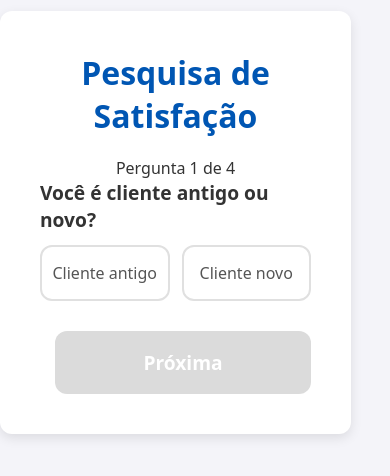
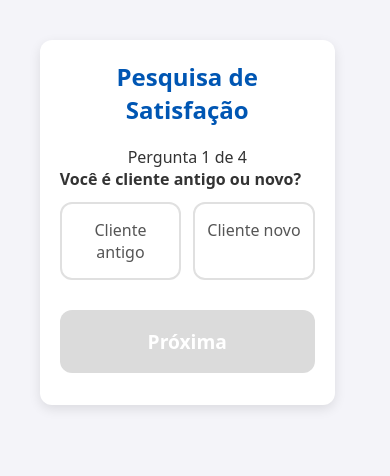
Before and after one commit to SebastiaoSoares/form-avaliacoes, a website built with Vite: page index.html in a window 390 px wide. Shown: the part 200-676 px from the top of the page. Built offline with nearby package versions, Linux system fonts and the light colour scheme; no server answers.

Commit message:
feat: Add responsive styles for mobile layout; adjust container padding and button sizes

```diff
--- a/src/style.css
+++ b/src/style.css
@@ -247,3 +247,31 @@ h1 {
     transform: scale(1) rotate(0deg);
   }
 }
+
+/* --- RESPONSIVIDADE (MOBILE) --- */
+
+@media (max-width: 600px) {
+  .container {
+    padding: var(--space-lg);
+    width: 95%;
+  }
+
+  .botoes-acao {
+    flex-direction: column-reverse;
+    gap: var(--space-sm);
+  }
+
+  .btn-enviar,
+  .btn-secundario {
+    width: 100%;
+    flex: none;
+  }
+
+  h1 {
+    font-size: 1.5rem;
+  }
+
+  .titulo-pergunta {
+    font-size: var(--font-size-base);
+  }
+}
```
